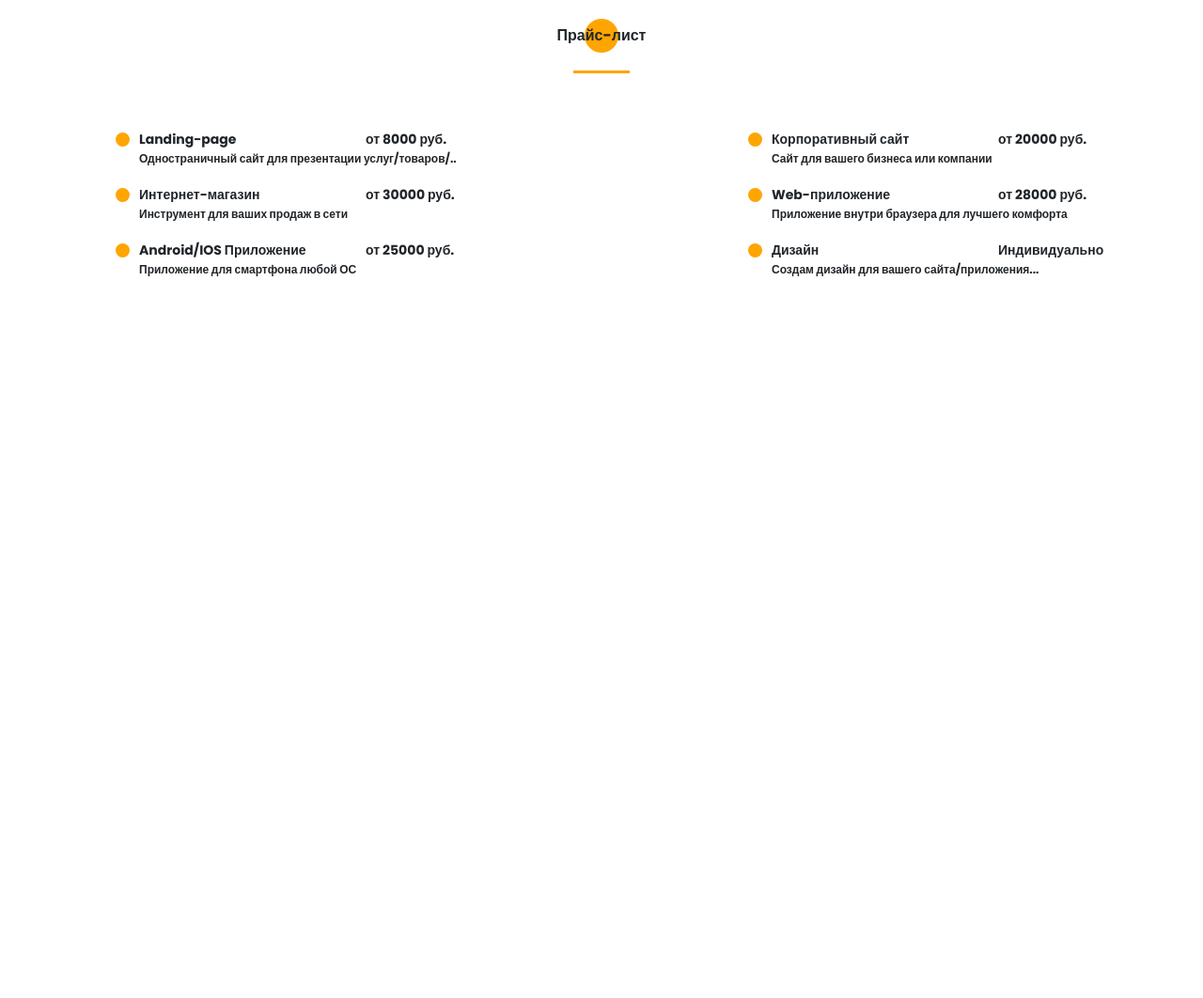
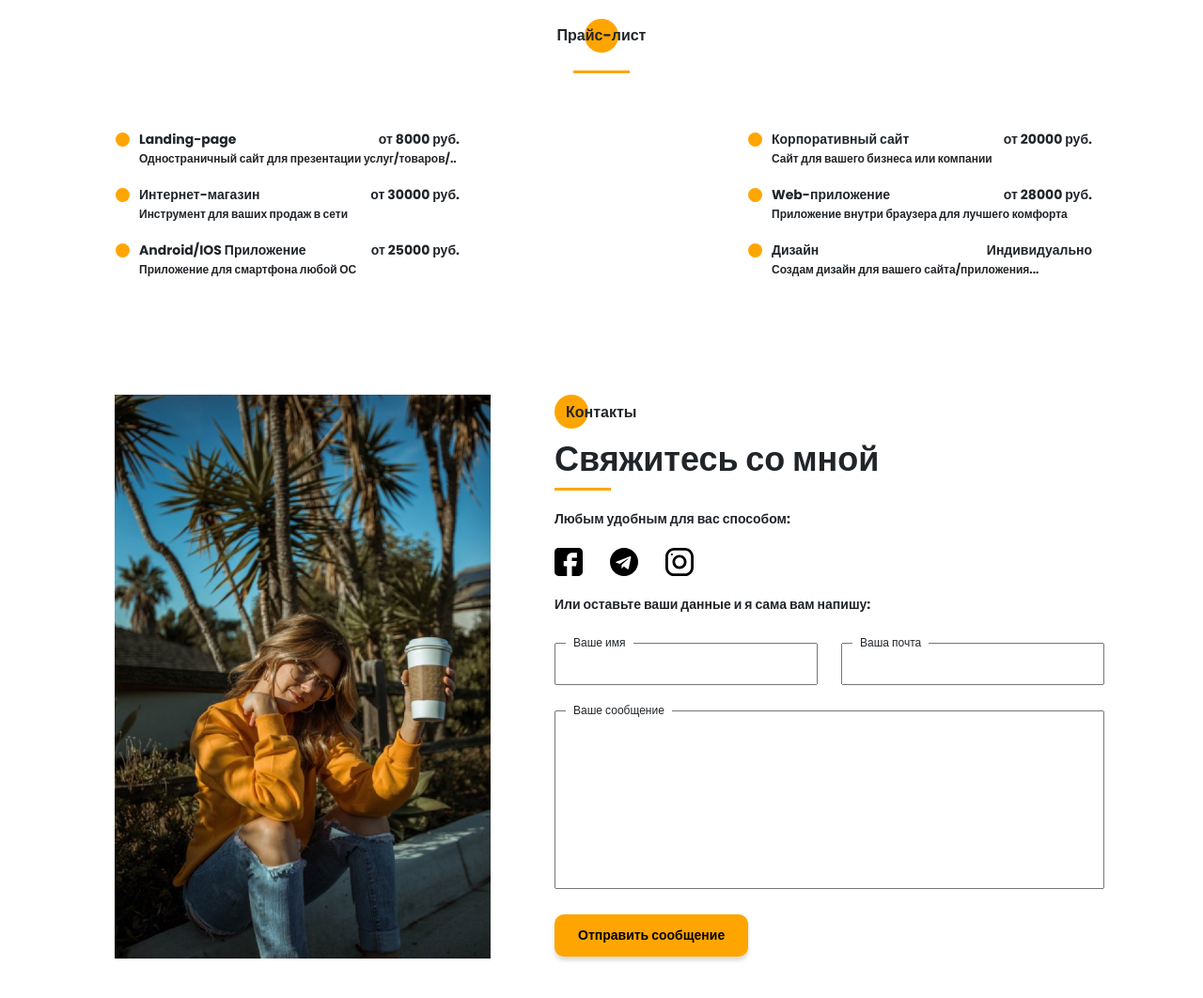
Before and after one commit to wusnoop/portfolio, a website: page src/index.html in a window 1280 px wide. Shown: the part 4310-5372 px from the top of the page at 94% size. Before the commit the page ends 4610 px from the top, so only its background shows below. Drawn offline with nearby package versions, Linux system fonts and the light colour scheme; files that its build step writes are made by us from their sources; files whose address does not match are found by name.

Commit message:
desctop complete

```diff
--- a/src/index.html
+++ b/src/index.html
@@ -402,6 +402,45 @@
             </div>
         </div>
     </section>
+    <section class="contacs">
+        <div class="container">
+            <div class="contacs__wrapper">
+                <div class="contacs__photo">
+                    <img src="img/main_photo.jpg" alt="">
+                </div>
+                <div class="contacs__descr">
+                    <h2 class="title title__fz16 contacs__title">Контакты</h2>
+                    <div class="title title__fz36 contacs__subtitle">Свяжитесь со мной</div>
+                    <div class="divider"></div>
+                    <div class="title title__fz14 contacs__text">Любым удобным для вас способом:</div>
+                    <div class="contacs__social">
+                        <a href="#" class="contacs__link"><img src="icons/Facebook.svg" alt=""></a>
+                        <a href="#" class="contacs__link"><img src="icons/social/telegram.svg" alt=""></a>
+                        <a href="#" class="contacs__link"><img src="icons/Instagram.svg" alt=""></a>
+                    </div>
+                    <div class="title title__fz14 contacs__text">Или оставьте ваши данные и я сама вам напишу:</div>
+
+                    <form action="#" class="contacs__form">
+                        <div class="contacs__input">
+                            <input name="name" id="name" type="text">
+                            <label for="name">Ваше имя</label>
+                        </div>
+                        <div class="contacs__input">
+                            <input name="email" id="email" type="email">
+                            <label for="email">Ваша почта</label>
+                        </div>
+                        <div class="contacs__textarea">
+                            <textarea name="text" id="text"></textarea>
+                            <label for="text">Ваше сообщение</label>
+                        </div>
+                        <div>
+                            <button class="btn contacs_btn">Отправить сообщение</button>
+                        </div>
+                    </form>
+
+            </div>
+        </div>
+    </section>
 
     <script src="js/script.js"></script>
 </body>
--- a/src/sass/blocks/_button.scss
+++ b/src/sass/blocks/_button.scss
@@ -1,5 +1,4 @@
 .btn {
-    width: 135px;
     height: 45px;
     border-radius: 10px;
     background: $main-color;
--- /dev/null
+++ b/src/sass/blocks/_contacs.scss
@@ -0,0 +1,86 @@
+.contacs {
+    padding: 120px 0 90px 0;
+    &__wrapper {
+        padding: 0 35px 0 52px;
+        display: grid;
+        grid-template-columns: 400px 585px;
+        justify-content: space-between;
+    }
+    &__photo{
+        img{
+            width: 100%;
+        }
+    }
+    &__descr {
+        padding-top: 6px;
+        .divider {
+            margin: 0;
+        }
+    }
+    &__title {
+        position: relative;
+        padding: 1px 0 0 12px;
+        @include before_circle;
+    }
+    &__text {
+        margin-top: 20px;
+        font-size: 14px;
+        line-height: 21px;
+    }
+    &__social {
+        margin-top: 20px;
+    }
+    &__link {
+        margin-right: 25px;
+        img {
+            max-width: 30px;
+            max-height: 30px;
+        }
+    }
+    &__form {
+        margin-top: 30px;
+        display: grid;
+        grid-template: 45px 190px 45px / repeat(2, 280px) ;
+        justify-content: space-between;
+        row-gap: 27px;
+        label {
+            position: absolute;
+            height: 18px;
+            padding: 0 8px;
+            font-size: 12px;
+            display: block;
+            background-color: #fff;
+            margin-bottom: 0;
+            top: -9px;
+            left: 12px;
+        }
+    }
+    &__input {
+        position: relative;
+        input {
+            width: 100%;
+            height: 100%;
+            padding: 0 20px;
+            font-size: 12px;
+        }
+
+
+    }
+    &__textarea {
+        position: relative;
+        grid-column: 1 / 3;
+        textarea {
+            width: 100%;
+            height: 100%;
+            resize: none;
+            padding: 20px;
+            font-size: 12px;
+        }
+    }
+    &_btn {
+        border :none;
+        font-weight: bold;
+        font-size: 14px;
+        line-height: 21px;
+    }
+}
--- a/src/sass/blocks/_price.scss
+++ b/src/sass/blocks/_price.scss
@@ -22,7 +22,7 @@
         padding-left: 25px;
         position: relative;
         display: grid;
-        grid-template-columns: 200px 100px;
+        grid-template-columns: repeat(2, auto);
         grid-template-rows: 22px 22px;
         justify-content: space-between;
         align-content: space-between;
@@ -41,6 +41,7 @@
             line-height: 21px
         }
         &-sell {
+            text-align: end;
             font-weight: bold;
             font-size: 14px;
             line-height: 21px;
--- a/src/sass/style.scss
+++ b/src/sass/style.scss
@@ -29,3 +29,4 @@
 @import 'blocks/about';
 @import 'blocks/portfolio';
 @import 'blocks/price';
+@import 'blocks/contacs';
```
Also changed, not shown: dist/css/style.min.css, dist/icons/Facebook.svg (added), dist/icons/Instagram.svg (added), dist/index.html, src/icons/Facebook.svg (added), src/icons/Instagram.svg (added).
